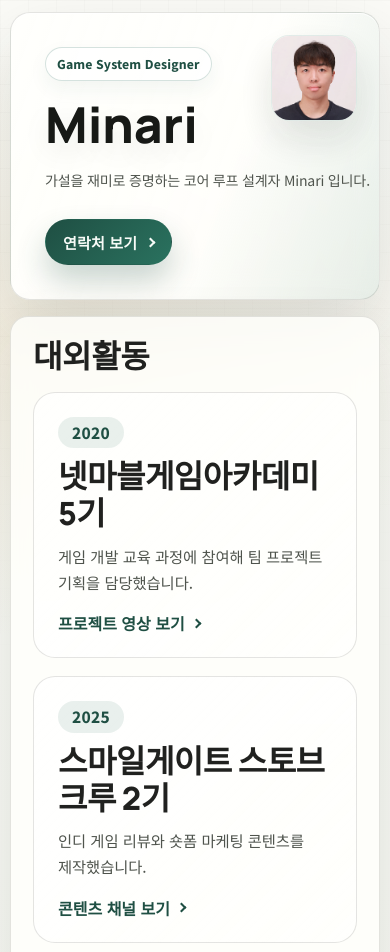
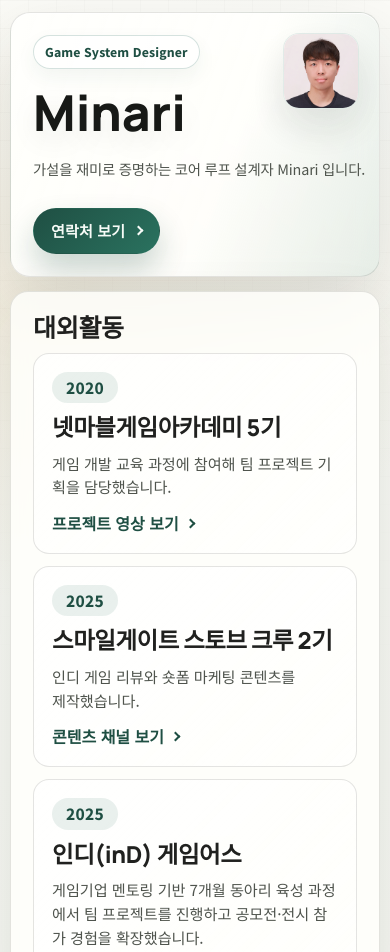
Before and after one commit to Minari-KR/Minari.github.io, a plain HTML site: page index.html in a window 390 px wide. Shown: the top 952 px of the page. Drawn offline with Linux system fonts and the light colour scheme.

Commit message:
Update index.html

```diff
--- a/index.html
+++ b/index.html
@@ -853,8 +853,8 @@
       }
 
       .hero {
-        gap: 16px;
-        margin-bottom: 16px;
+        gap: 14px;
+        margin-bottom: 14px;
       }
 
       .card,
@@ -868,15 +868,21 @@
 
       .hero-copy {
         grid-template-columns: 1fr;
-        min-height: 260px;
+        min-height: auto;
+        padding: 22px;
+        gap: 18px;
+      }
+
+      .hero-content {
+        padding-right: 90px;
       }
 
       .hero-profile {
         position: absolute;
-        top: 22px;
-        right: 22px;
-        width: 86px;
-        border-radius: 18px;
+        top: 20px;
+        right: 20px;
+        width: 76px;
+        border-radius: 16px;
         opacity: 0.92;
       }
 
@@ -896,7 +902,7 @@
       }
 
       .hero-korean-line {
-        font-size: 0.88rem;
+        font-size: 0.9rem;
       }
 
       .mobile-break {
@@ -925,6 +931,31 @@
 
       .section-title h2 {
         font-size: 1.38rem;
+      }
+
+      #activities .section-title {
+        margin-bottom: 12px;
+      }
+
+      #activities .section-title h2 {
+        font-size: 1.56rem;
+      }
+
+      .activity-card {
+        margin-top: 12px;
+        padding: 18px;
+        gap: 10px;
+        border-radius: 16px;
+      }
+
+      .activity-card h3 {
+        font-size: 1.46rem;
+        line-height: 1.22;
+      }
+
+      .activity-card p {
+        font-size: 0.95rem;
+        line-height: 1.56;
       }
 
       .hero-actions {
@@ -982,6 +1013,10 @@
         border-radius: 16px;
       }
 
+      .hero-content {
+        padding-right: 84px;
+      }
+
       .card,
       .activities,
       .projects,
@@ -1003,6 +1038,14 @@
 
       .hero-korean-line {
         font-size: 0.82rem;
+      }
+
+      .activity-card {
+        padding: 16px;
+      }
+
+      .activity-card h3 {
+        font-size: 1.34rem;
       }
 
     }
```
Also changed, not shown: mobile_check_after_layout_fix.png (added).
